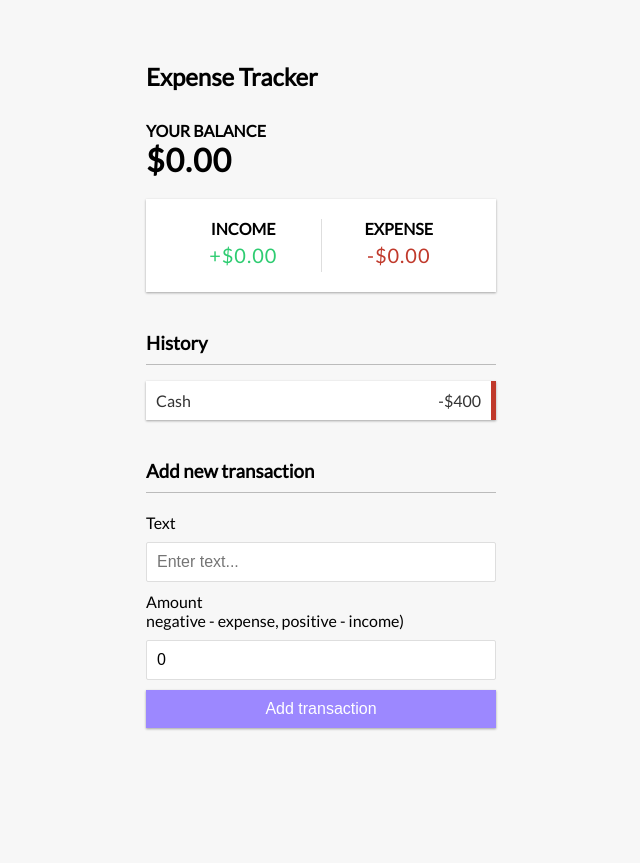
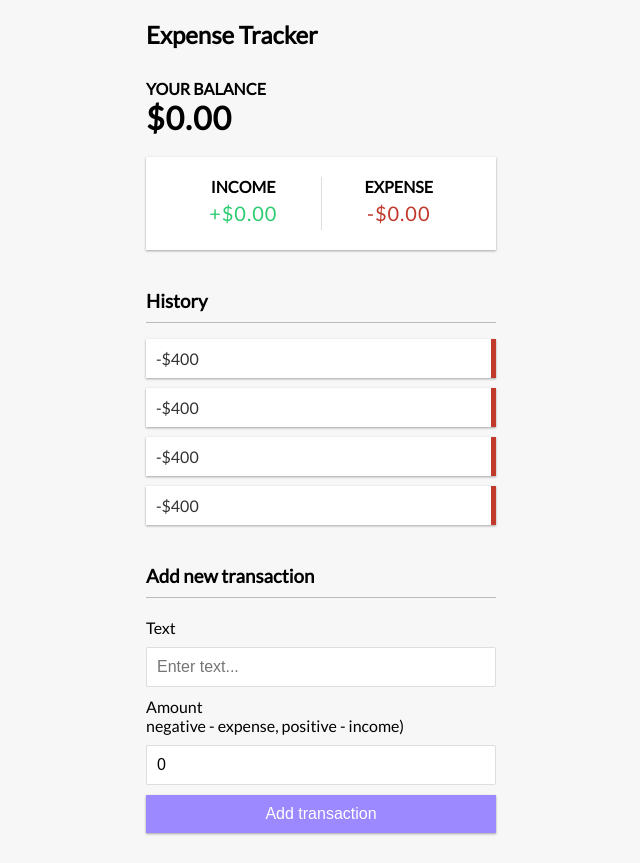
Before and after one commit to charlenegipulan/expense-tracker, a React (Create React App) app: page / in a window 1280 px wide. Shown: the whole page, without its empty margins (319-959 px from the left). Before the commit the page ends 800 px from the top, so only its background shows below. Built offline with nearby package versions, Linux system fonts and the light colour scheme; the HTML template or start-up script is replaced by a standard one.

Commit message:
create global state and provider components

```diff
--- a/src/App.js
+++ b/src/App.js
@@ -4,11 +4,13 @@
 import { IncomeExpenses } from './components/IncomeExpenses'
 import { TransactionList } from './components/TransactionList'
 import { AddTransaction } from './components/AddTransaction'
+
+import { GlobalProvider } from './context/GlobalState';
 import './App.css';
 
 function App() {
   return (
-    <div>
+    <GlobalProvider >
       <Header />
       <div className="container">
         <Balance />
@@ -16,7 +18,7 @@
         <TransactionList />
         <AddTransaction />
       </div>
-    </div>
+    </GlobalProvider>
   );
 }
 
--- a/src/components/TransactionList.js
+++ b/src/components/TransactionList.js
@@ -1,13 +1,18 @@
-import React from 'react'
+import React, { useContext} from 'react';
+import { GlobalContext } from '../context/GlobalState'
 
 export const TransactionList = () => {
+    const { transactions } = useContext(GlobalContext);
+
+
     return (
         <>
             <h3>History</h3>
             <ul className="list">
-                <li className="minus">
-                    Cash <span>-$400</span><button className="delete-btn">x</button>
-                </li>
+                { transactions.map(transaction => (<li className="minus">
+                    { transactions.text } <span>-$400</span><button className="delete-btn">x</button>
+                </li>))}
+
             </ul>
         </>
     )
--- /dev/null
+++ b/src/context/AppReducer.js
@@ -0,0 +1,7 @@
+//how we specify application state changes in responsie to certain actions to our stoire/context
+export default (state, action) => {
+    switch(action.type) {
+        default:
+            return state;
+    }
+}
--- /dev/null
+++ b/src/context/GlobalState.js
@@ -0,0 +1,26 @@
+import React, { createContext, useReducer } from 'react';
+import AppReducer from './AppReducer';
+
+//Initial state
+const initialState = {
+    transactions: [
+        { id: 1, text: 'Flower', amount: -20 },
+        { id: 2, text: 'Salary', amount: 300 },
+        { id: 3, text: 'Book', amount: -10 },
+        { id: 4, text: 'Camera', amount: 150 }
+    ]
+}
+
+//create context
+export const GlobalContext = createContext(initialState);
+
+//Provider component
+export const GlobalProvider = ({ children }) => {
+    const [state, dispatch] = useReducer(AppReducer, initialState);
+
+    return (<GlobalContext.Provider value={{
+        transactions:state.transactions
+    }}>
+        { children }
+    </GlobalContext.Provider>);
+}
```
